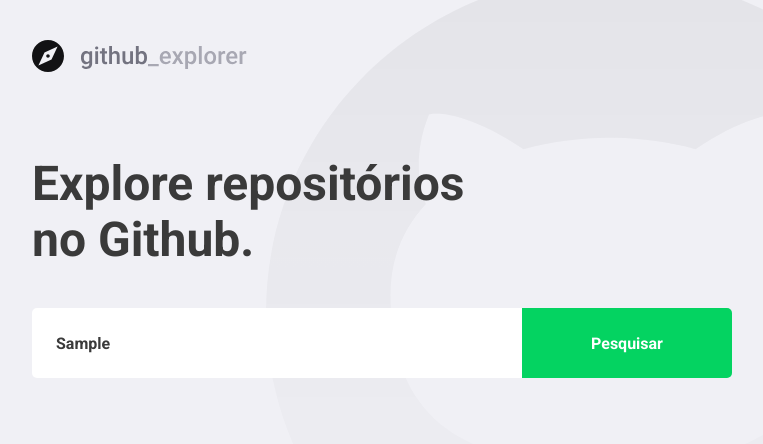
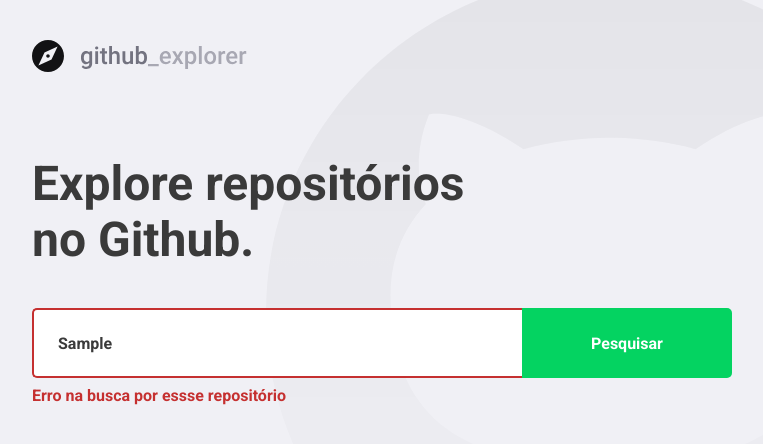
Before and after one commit to LuisRuda/primeiro-projeto-react, a React (Create React App) app: page / in a window 1280 px wide. Both pictures are taken after typing "Sample" into the empty fields and a click on the button "Pesquisar". Shown: the top 444 px of the page, without its empty margins (148-911 px from the left). Built offline with nearby package versions, Linux system fonts and the light colour scheme; no server answers; the HTML template or start-up script is replaced by a standard one.

Commit message:
Lidando com erros

```diff
--- a/src/pages/Dashboard/index.tsx
+++ b/src/pages/Dashboard/index.tsx
@@ -5,7 +5,7 @@
 
 import api from '../../services/api';
 
-import { Title, Form, Repositories } from './styles';
+import { Title, Form, Repositories, Error } from './styles';
 
 interface Repository {
   full_name: string;
@@ -18,6 +18,7 @@
 
 const Dashboard: React.FC = () => {
   const [newRepo, setNewRepo] = useState('');
+  const [inputError, setInputError] = useState('');
   const [repositories, setRepositories] = useState<Repository[]>([]);
 
   async function handleAddRepository(
@@ -25,12 +26,22 @@
   ): Promise<void> {
     event.preventDefault();
 
-    const response = await api.get<Repository>(`repos/${newRepo}`);
+    if (!newRepo) {
+      setInputError('Digite o autor/nome do repositório');
+      return;
+    }
 
-    const repository = response.data;
+    try {
+      const response = await api.get<Repository>(`repos/${newRepo}`);
 
-    setRepositories([...repositories, repository]);
-    setNewRepo('');
+      const repository = response.data;
+
+      setRepositories([...repositories, repository]);
+      setNewRepo('');
+      setInputError('');
+    } catch (err) {
+      setInputError('Erro na busca por essse repositório');
+    }
   }
 
   return (
@@ -38,7 +49,7 @@
       <img src={logoImg} alt="Github Explorer" />
       <Title>Explore repositórios no Github.</Title>
 
-      <Form onSubmit={handleAddRepository}>
+      <Form hasError={!!inputError} onSubmit={handleAddRepository}>
         <input
           value={newRepo}
           onChange={(e) => setNewRepo(e.target.value)}
@@ -46,6 +57,8 @@
         />
         <button type="submit">Pesquisar</button>
       </Form>
+
+      {inputError && <Error>{inputError}</Error>}
 
       <Repositories>
         {repositories.map((repository) => (
--- a/src/pages/Dashboard/styles.ts
+++ b/src/pages/Dashboard/styles.ts
@@ -1,5 +1,9 @@
-import styled from 'styled-components';
+import styled, { css } from 'styled-components';
 import { shade } from 'polished';
+
+interface FormProps {
+  hasError: boolean;
+}
 
 export const Title = styled.h1`
   font-size: 48px;
@@ -10,7 +14,7 @@
   margin-top: 80px;
 `;
 
-export const Form = styled.form`
+export const Form = styled.form<FormProps>`
   margin-top: 40px;
   max-width: 700px;
 
@@ -20,9 +24,16 @@
     flex: 1;
     height: 70px;
     padding: 0 24px;
-    border: 0;
     border-radius: 5px 0 0 5px;
     color: #3a3a3a;
+    border: 2px solid #fff;
+    border-right: 0;
+
+    ${(props) =>
+      props.hasError &&
+      css`
+        border-color: #c53030;
+      `}
 
     &::placeholder {
       color: #a8a8b3;
@@ -43,6 +54,12 @@
       background-color: ${shade(0.2, '#04d361')};
     }
   }
+`;
+
+export const Error = styled.span`
+  display: block;
+  color: #c53030;
+  margin-top: 8px;
 `;
 
 export const Repositories = styled.div`
```
